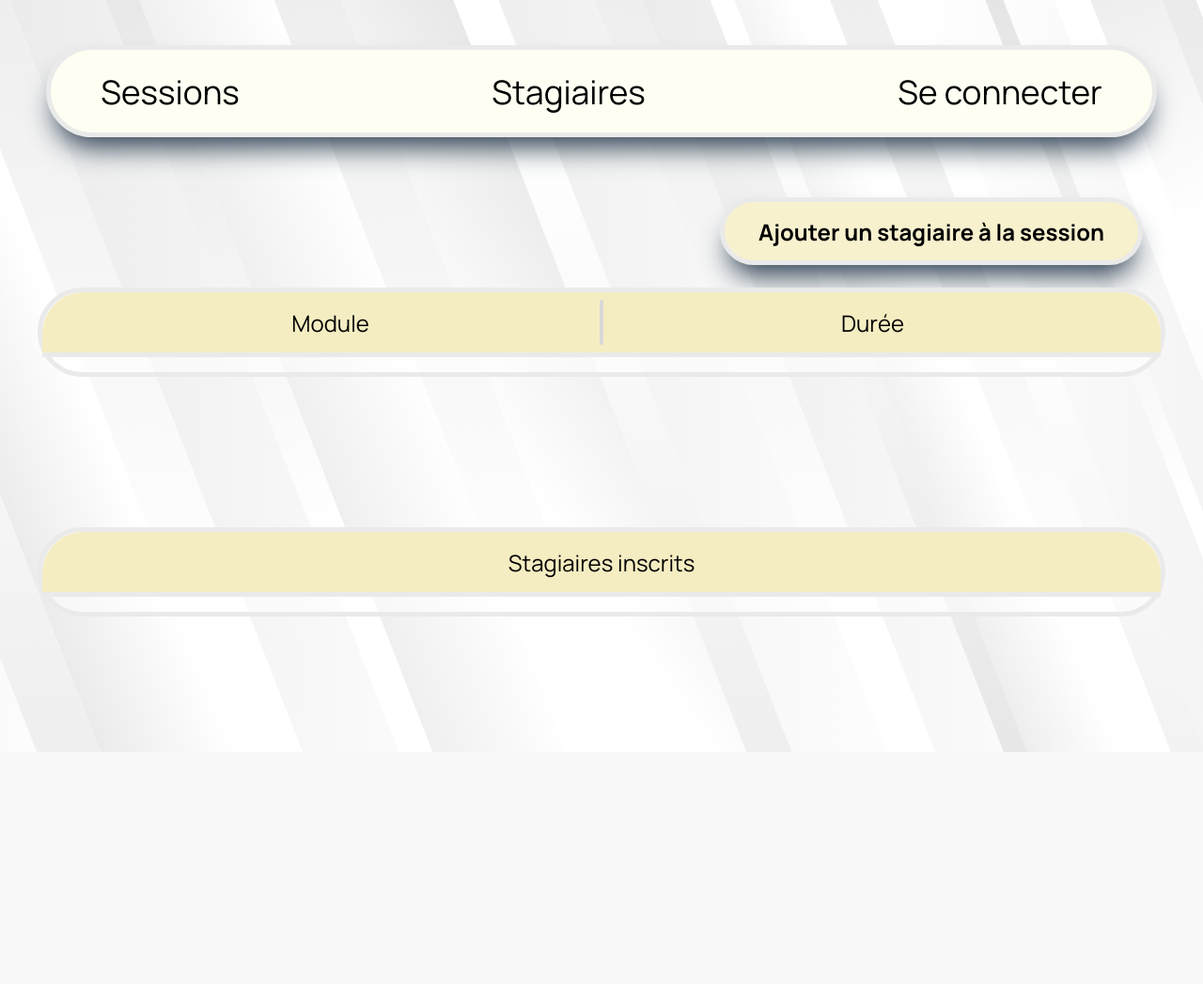
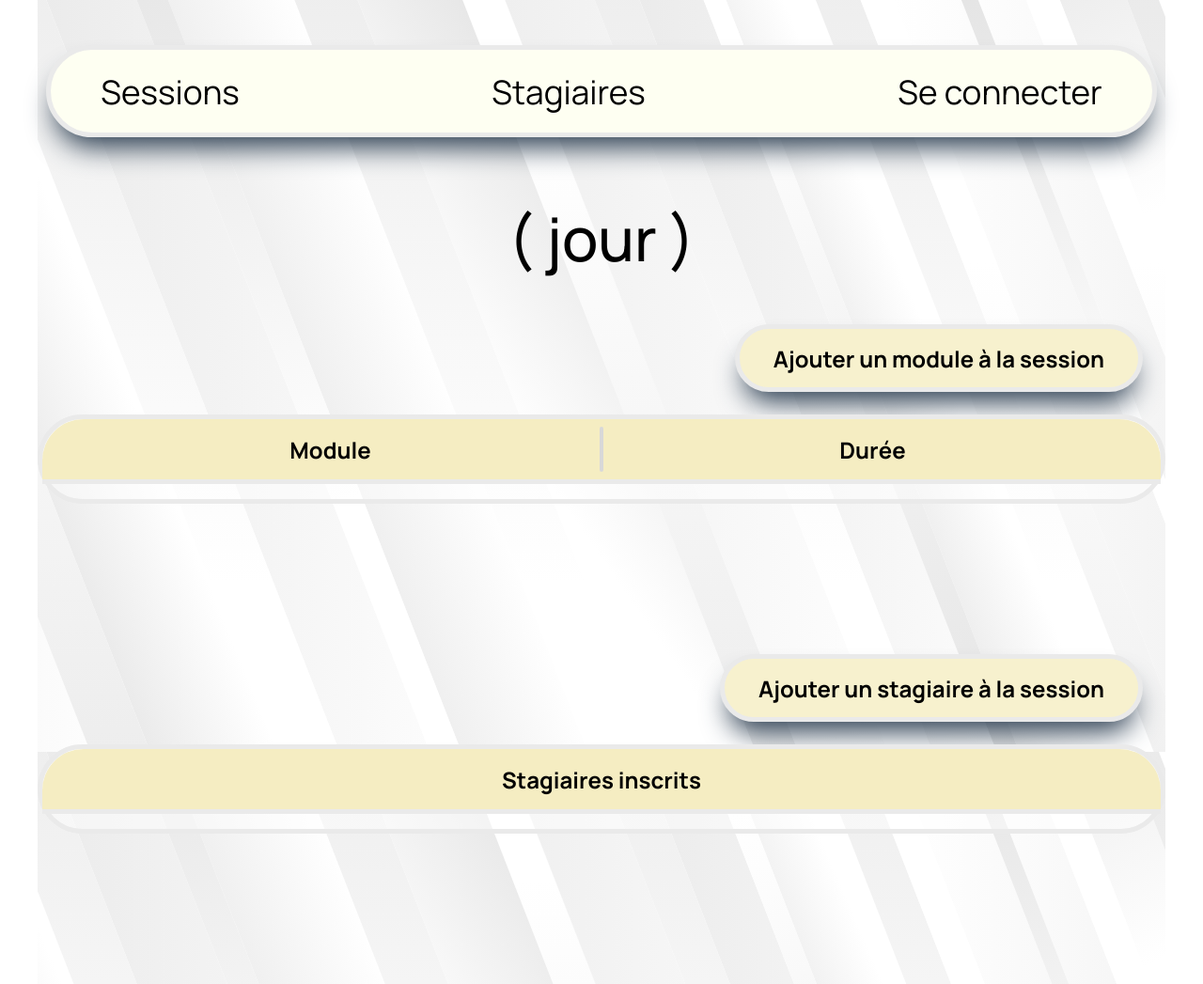
Before and after one commit to Kisutoo/Session_Malkom, a Symfony app: template templates/session/detailSession.html.twig in a window 1280 px wide. Shown: the whole page at 94% size. Before the commit the page ends 800 px from the top, so only its background shows below. Run offline with Twig, Linux system fonts and the light colour scheme; the template is opened without the code that fills it, so the values that code supplies are empty; some libraries are stand-ins or nearby versions.

Commit message:
commentaires, css, amélioration ajout module (bloque si la durée des modules dépassent la duree de session)

```diff
--- a/public/css/style.css
+++ b/public/css/style.css
@@ -176,6 +190,7 @@ body{
     display: flex;
     justify-content: center;
     margin-top: 1.5em;
+    margin-bottom: 10em;
 }
 
 .pipe{
@@ -263,6 +278,7 @@ body{
 
 .modulehead{
     padding: 1em 1.5em;
+    font-weight: bold;
 }
 
 .wmodule, .wduree{
@@ -289,11 +305,29 @@ body{
 }
 
 .stagiaireContainer{
-    margin-top: 10em;
-    .croix{
-        width: 5%;
-    }
+    margin-top: 1.5em;
     .wstagiaire{
         width: 100%;
     }
+    margin-bottom: 10em;
 }
+
+.croix, .croixModule{
+        width: 5%;
+}
+
+
+
+.addModule{
+    display: flex;
+    align-items: center;
+    gap: 2em;
+
+    .duree{
+        width: 20%;
+        height: fit-content;
+    }
+    .moduleinput{
+        width: 50%;
+    }
+}
--- a/public/js/script.js
+++ b/public/js/script.js
@@ -1,11 +1,22 @@
-let popup = document.getElementById("popup");
+let popupStagiaire = document.getElementById("popupStagiaire");
+let popupModule = document.getElementById("popupModule");
 
-function openPopup()
+function openPopupStagiaire()
 {
-    popup.classList.add("open-popup");
+    popupStagiaire.classList.add("open-popup-stagiaire");
 }
 
-function closePopup()
+function openPopupModule()
 {
-    popup.classList.remove("open-popup");
+    popupModule.classList.add("open-popup-module");
 }
+
+function closePopupStagiaire()
+{
+    popupStagiaire.classList.remove("open-popup-stagiaire");
+}
+
+function closePopupModule()
+{
+    popupModule.classList.remove("open-popup-module");
+}
--- a/src/Entity/Categorie.php
+++ b/src/Entity/Categorie.php
@@ -75,4 +75,9 @@ class Categorie
 
         return $this;
     }
+
+    public function __toString()
+    {
+        return $this->nomCategorie;
+    }
 }
--- a/src/Entity/Module.php
+++ b/src/Entity/Module.php
@@ -90,4 +90,9 @@ class Module
 
         return $this;
     }
+
+    public function __toString()
+    {
+        return $this->nomModule;
+    }
 }
--- a/src/Entity/Programme.php
+++ b/src/Entity/Programme.php
@@ -63,4 +63,9 @@ class Programme
 
         return $this;
     }
+
+    public function __toString()
+    {
+        return $this->id;
+    }
 }
--- a/src/Repository/SessionRepository.php
+++ b/src/Repository/SessionRepository.php
@@ -31,6 +31,7 @@ class SessionRepository extends ServiceEntityRepository
     //        ;
     //    }
 
+
     //    public function findOneBySomeField($value): ?Session
     //    {
     //        return $this->createQueryBuilder('s')
--- a/templates/session/detailSession.html.twig
+++ b/templates/session/detailSession.html.twig
@@ -3,18 +3,22 @@
 {% block title %}{{ session.nomSession }}{% endblock %}
 
 {% block body %}
-    <h1 class="titresecondaire">{{ session.nomSession | upper }}</h1>
+    <h1 class="titresecondaire">{{ session.nomSession | upper }} ( {{ days }} {% if days > 1 %}jours {% else %}jour {% endif %})</h1>
+
 
     <div class="addprogsession addstagiaire">
-        <button type="submit" class="bouton bouton1" onclick="openPopup()" >Ajouter un stagiaire à la session</button>
+        <button type="submit" class="bouton bouton1" onclick="openPopupModule()" >Ajouter un module à la session</button>
     </div>
+
     <div class="stagiairepopupContainer" >
-        <div class="stagiairepopup" id="popup">
-            <p class="close" onclick="closePopup()"><img src="{{ asset('img/croix.png') }}" alt="croix"></p>
+        <div class="stagiairepopup" id="popupStagiaire">
+            <p class="close" onclick="closePopupStagiaire()"><img src="{{ asset('img/croix.png') }}" alt="croix"></p>
             <h2>Selectionnez un stagiaire à ajouter en session</h2>
 
+            {% if stagiaires %}
                  <form action="{{ path('add_stagiaire_to_session', {'id':session.getId }) }}" method="POST">
                     <select name="stagiaire" id="stagiaire_id">
+                        <option value="" disabled selected>Selectionnez un stagiaire</option>
                         {% for stagiaire in stagiaires %}
                             <option value="{{ stagiaire.getId }}">{{ stagiaire }}</option>
                         {% endfor %}
@@ -22,6 +26,36 @@
 
                     <input class="bouton" type="submit" value="Ajouter" name="submit">
                 </form>
+            {% else %}
+                <h3>Tous les stagiaires disponibles sont déjà inscrits à la session</h3>
+            {% endif %}
+
+        </div>
+    </div>
+
+    {# Popup pour ajouter un module #}
+    <div class="stagiairepopupContainer" >
+        <div class="stagiairepopup" id="popupModule">
+            <p class="close" onclick="closePopupModule()"><img src="{{ asset('img/croix.png') }}" alt="croix"></p>
+            <h2>Selectionnez un module à ajouter à la session</h2>
+
+            {% if maxDays > 0 %}
+                <form action="{{ path('add_module_to_session', {'idSession':session.getId, 'maxDays':maxDays }) }}" method="POST">
+                    <div class="addModule">
+                        <select class="moduleinput" name="module" id="module_id">
+                            <option value="" disabled selected>Selectionnez un module</option>
+                            {% for module in modules %}
+                                <option value="{{ module.id }}">{{ module }}</option>
+                            {% endfor %}
+                        </select>
+                        <input class="duree" type="number" name="duree" id="duree" MIN="0" MAX="{{ maxDays }}">
+                    </div>
+
+                    <input class="bouton" type="submit" value="Ajouter" name="submit">
+                </form>
+            {% else %}
+                <h3>Il n'y a plus de place dans la session pour ajouter un nouveau module</h3>
+            {% endif %}
         </div>
     </div>
 
@@ -39,8 +73,10 @@
 
                 <div class="session modules">
                     <p class="titretabname wmodule1">{{ programme.getModule.nomModule }}</p>
-                    <div class="pipe"></div>
-                    <p class="tabnametitre wduree1">{{ programme.duree }} jours</p>
+                    <div class="fit">
+                        <a href="{{ path('remove_module_from_session', {'idSession':session.getId,'idProgramme':programme.getId}) }}"><img class="croixModule" src="{{ asset("img/croix.png") }}" alt="croix"></a>
+                    </div>
+                    <p class="tabnametitre wduree1">{{ programme.duree }}  {% if programme.duree > 1 %}jours {% else %} jour {% endif %}</p>
                 </div>
 
             {% endfor %}
@@ -48,7 +84,9 @@
         </div>
     </div>
 
-
+    <div class="addprogsession addstagiaire">
+        <button type="submit" class="bouton bouton1" onclick="openPopupStagiaire()" >Ajouter un stagiaire à la session</button>
+    </div>
     <div class="stagiaireContainer sessionContainer">
         <div class="sessions">
             <div class="tabname modulehead">
--- a/templates/session/listeSessions.html.twig
+++ b/templates/session/listeSessions.html.twig
@@ -7,7 +7,6 @@
 
     <div class="addprogsession">
         <a class="bouton" href="">Ajouter une session</a>
-        <a class="bouton" href="">Programmer une session</a>
     </div>
 
     <div class="sessionContainer">
```
Also changed, not shown: other parts of public/css/style.css (+20 -6 lines), src/Controller/SessionController.php (+110 -10 lines), src/Repository/ModuleRepository.php (+19 -20 lines). Lines whose indentation alone changed are shown as unchanged.
